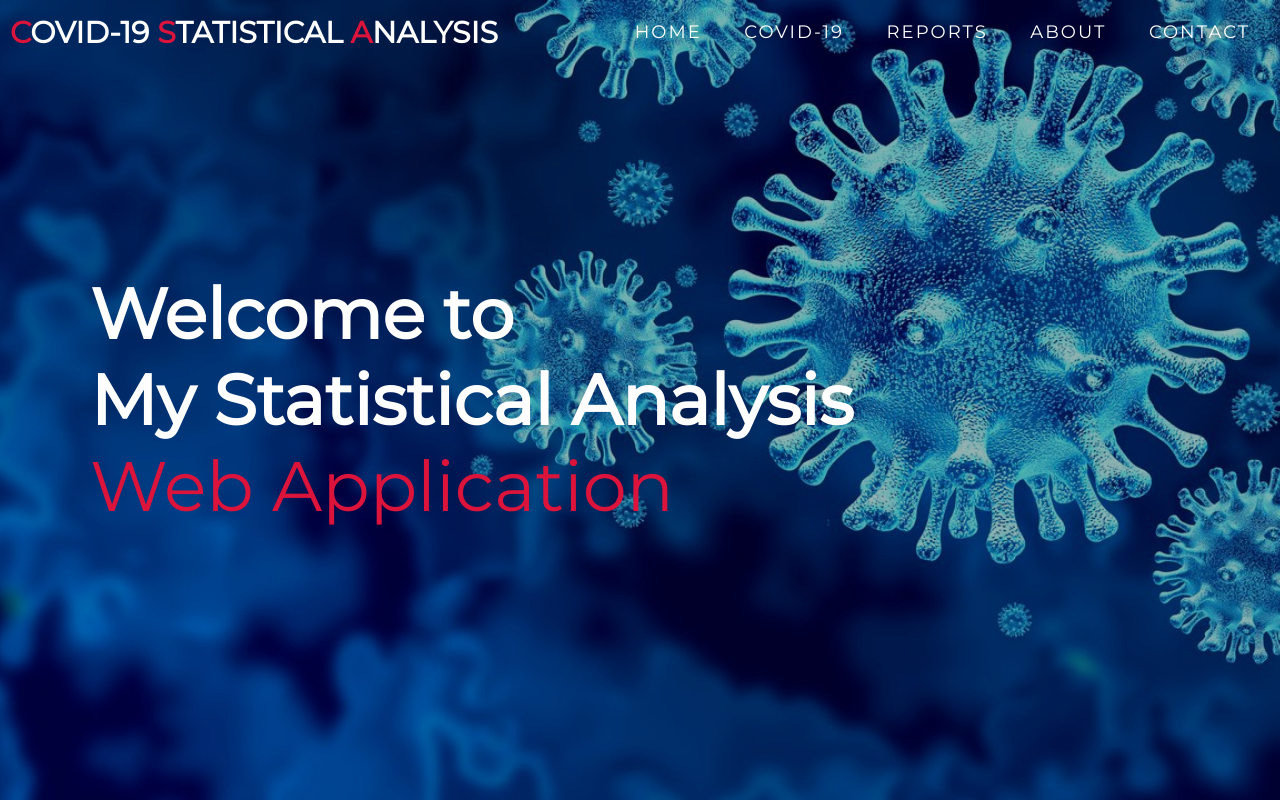
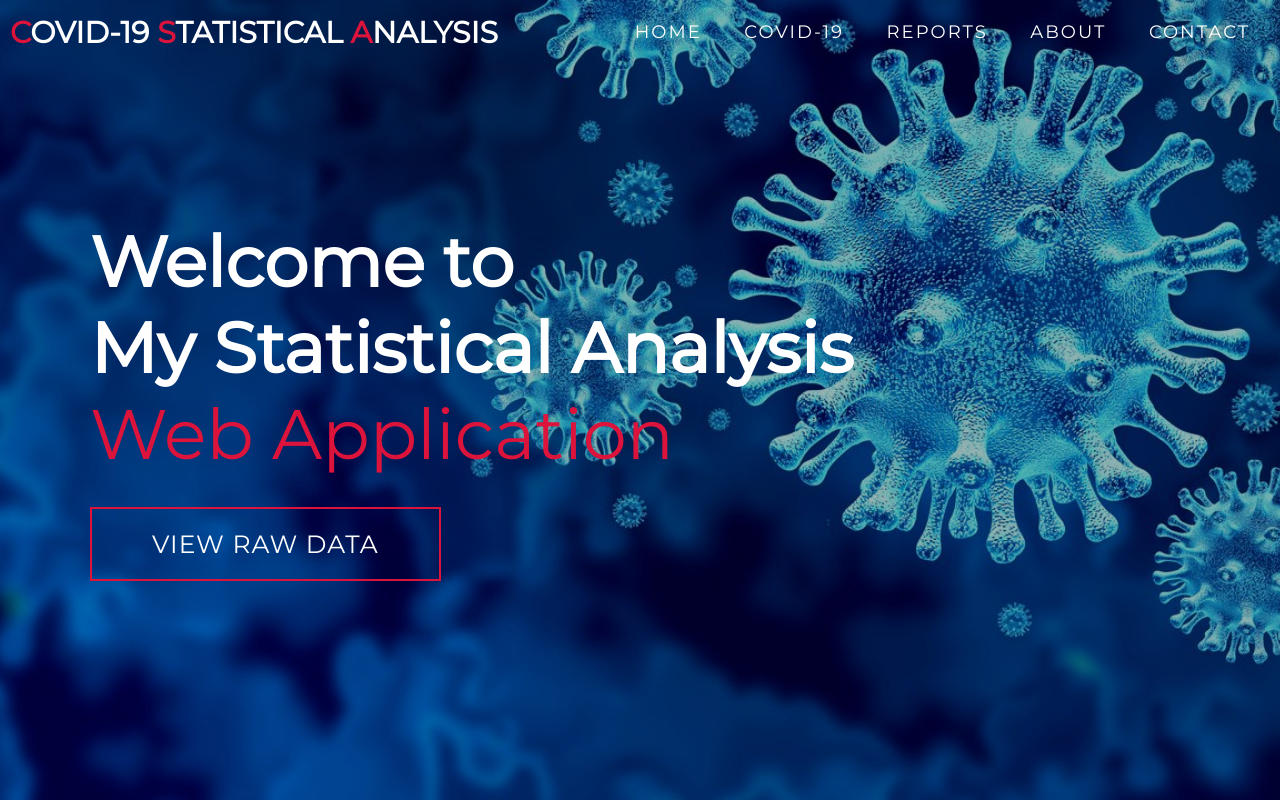
Before and after one commit to Nitish-os/Web_Application, a plain HTML site: page index.html in a window 1280 px wide. Shown: the top 800 px of the page. Drawn offline with Linux system fonts and the light colour scheme.

Commit message:
Update index.html

```diff
--- a/index.html
+++ b/index.html
@@ -43,7 +43,7 @@
         <h1>Welcome to <span></span></h1>
         <h1>My Statistical Analysis <span></span></h1>
         <h1>Web Application <span></span></h1>
-        <!--<a href="./S_A.html" target="_blank" type="button" class="cta">View Raw Data</a>-->
+        <a href="./S_A.html" target="_blank" type="button" class="cta">View Raw Data</a>
       </div>
     </div>
   </section>
```
